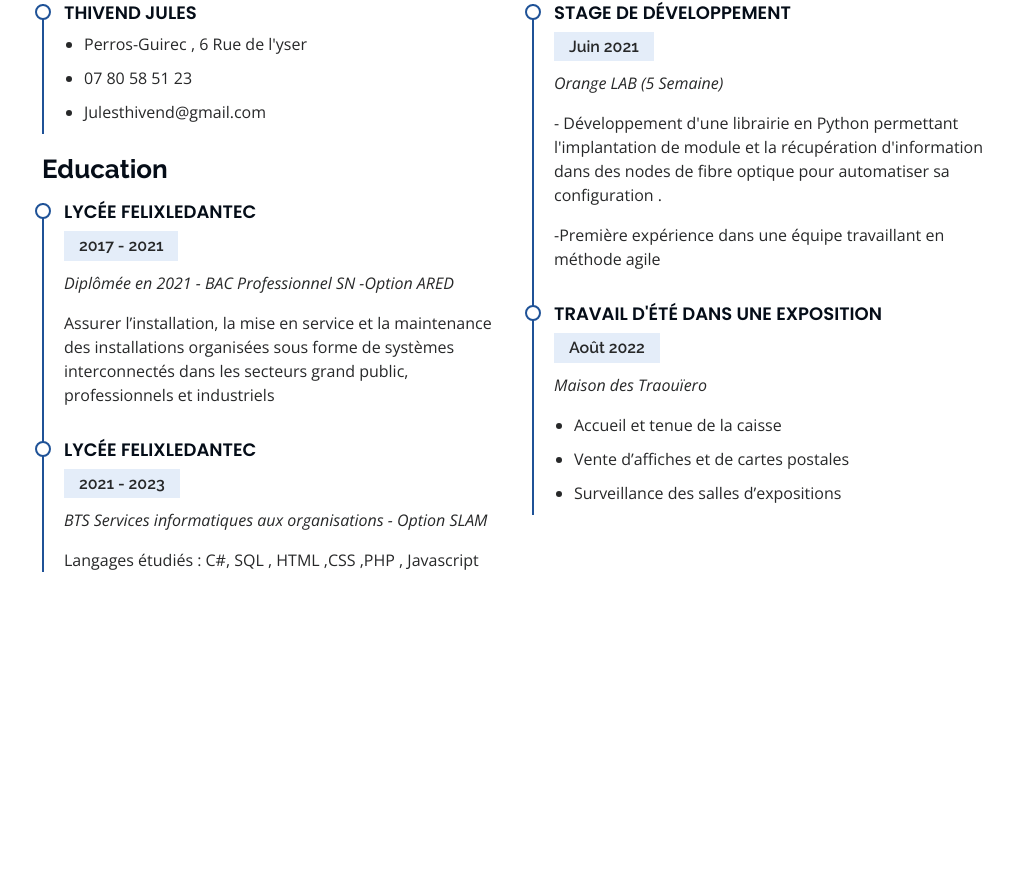
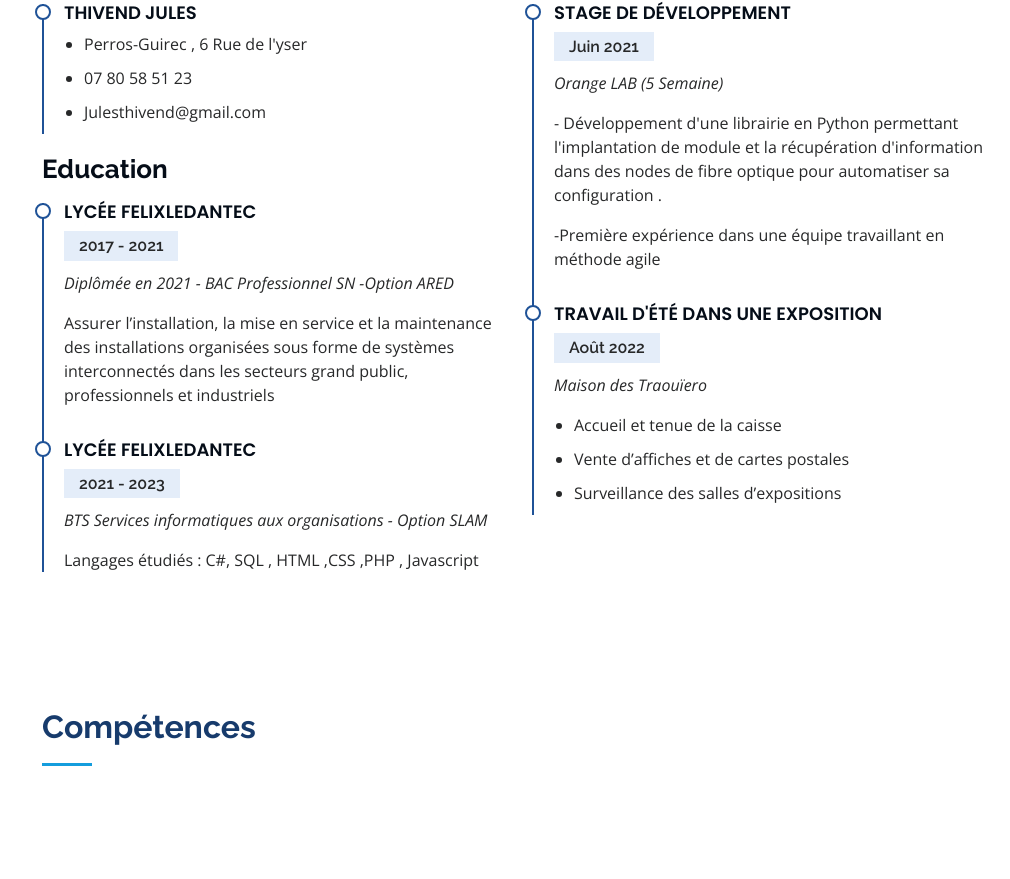
Before and after one commit to Jthivend/PortFolio, a plain HTML site: page PortFolio-master/index.html in a window 1280 px wide. Shown: the part 1799-2678 px from the top of the page, without its empty margins (270-1280 px from the left). Before the commit the page ends 2507 px from the top, so only its background shows below. Drawn offline with nearby package versions, Linux system fonts and the light colour scheme.

Commit message:
new section

```diff
--- a/PortFolio-master/index.html
+++ b/PortFolio-master/index.html
@@ -60,6 +60,7 @@
           <li><a href="#resume" class="nav-link scrollto"><i class="bx bx-file-blank"></i> <span>Resume</span></a></li>
           <li><a href="#contact" class="nav-link scrollto"><i class="bx bx-envelope"></i> <span>Contact</span></a></li>
           <li><a href="#portfolio" class="nav-link scrollto"><i class="bx bx-envelope"></i> <span>Portfolio</span></a></li>
+          <li><a href="#portfolio" class="nav-link scrollto"><i class="bx bx-envelope"></i> <span>Compétance</span></a></li>
         </ul>
       </nav><!-- .nav-menu -->
     </div>
@@ -240,6 +241,14 @@
 
       </div>
     </section><!-- End Resume Section -->
+    <section id="competences" class="competences">
+      <div class="container">
+        <div class="section-title">
+          <h2>Compétences</h2>
+        </div>
+        <!-- Ajoutez ici le contenu de votre section "Compétences" -->
+      </div>
+    </section>
 
 
 
```
